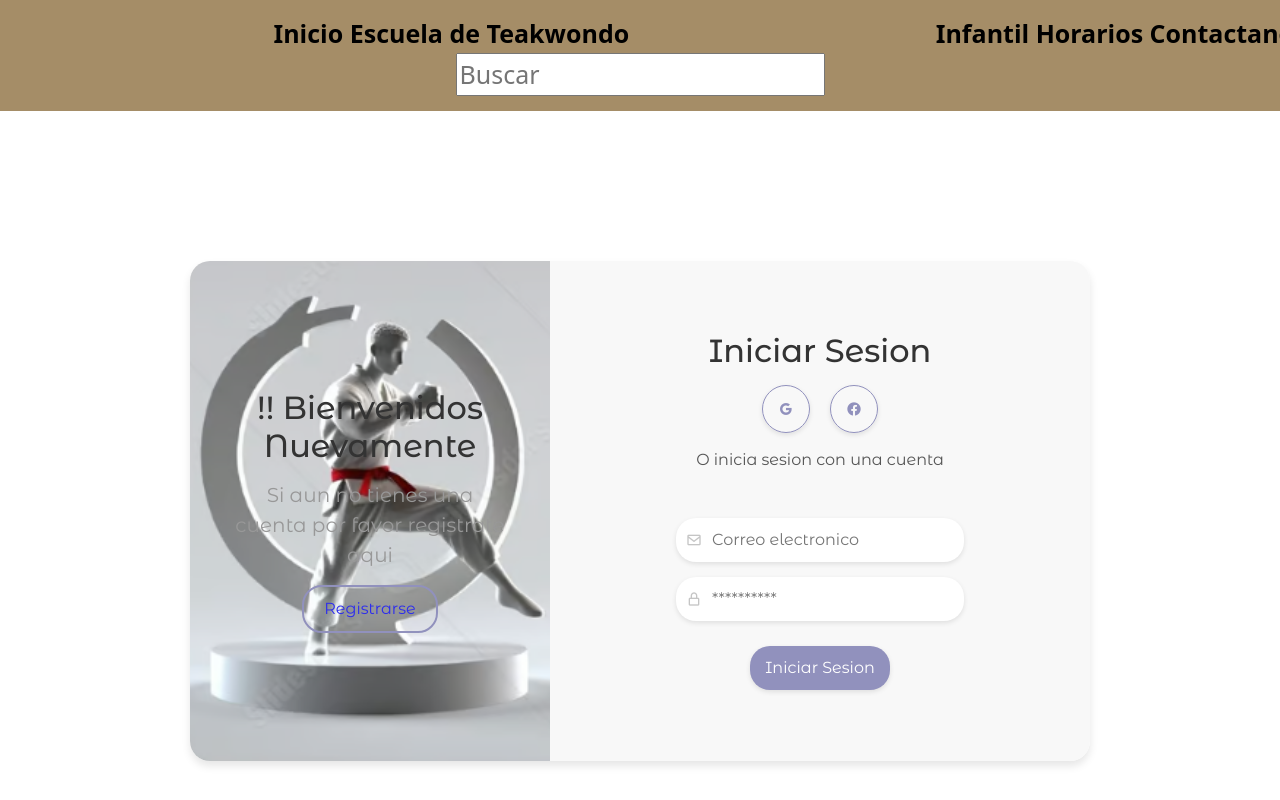
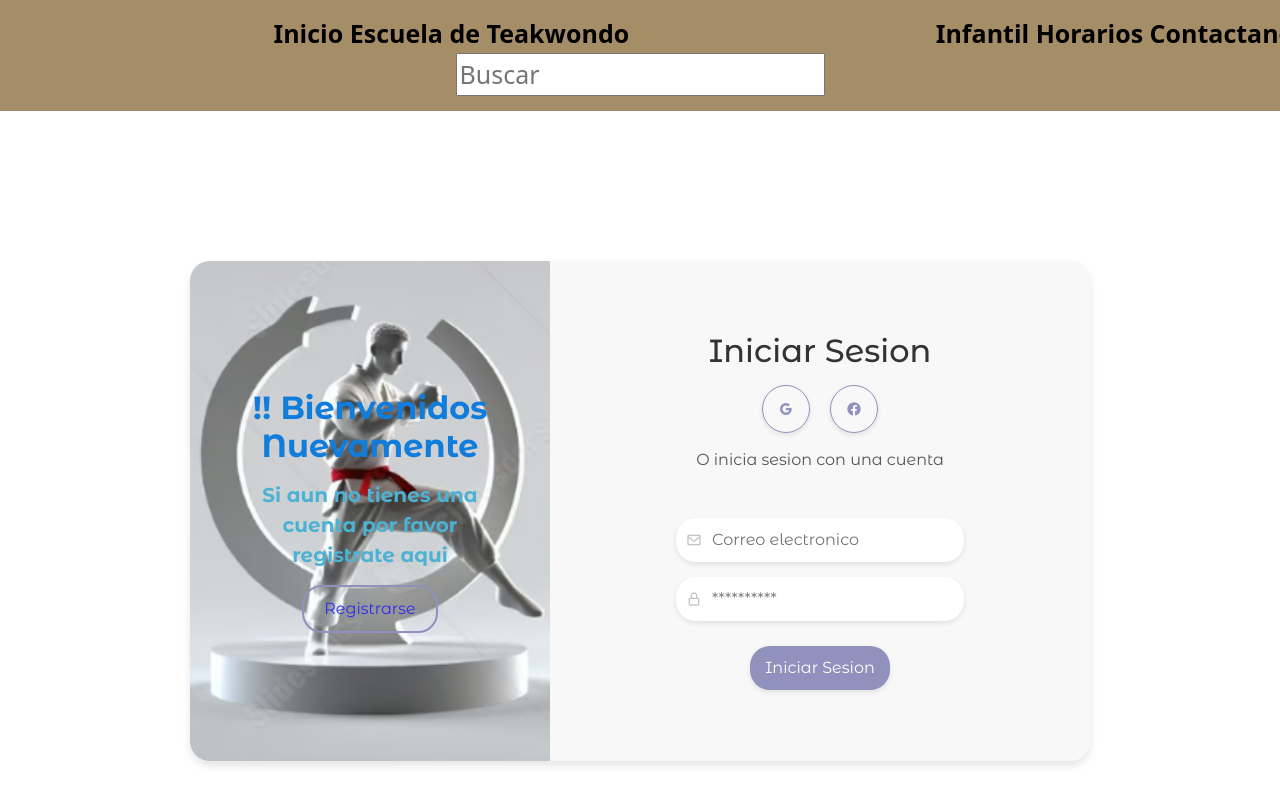
Before and after one commit to Luis901810/taekwondo-florencia, a React (Create React App) app: page /registro in a window 1280 px wide. Shown: the top 800 px of the page. Built offline with nearby package versions, Linux system fonts and the light colour scheme.

Commit message:
estilos del registro

```diff
--- a/src/components/register/Register.module.css
+++ b/src/components/register/Register.module.css
@@ -37,12 +37,14 @@
 }
 .childs h2{
     font-size: 2rem;
-    color: #333;
+    color: #107cdb;
+    font-weight: bold;
 }
 .childs p{
     margin: 15px;
-    color: #989898;
+    color: #4cb2d4;
     font-size: 20px;
+    font-weight: bold;
 }
 
 .childs input{
```
